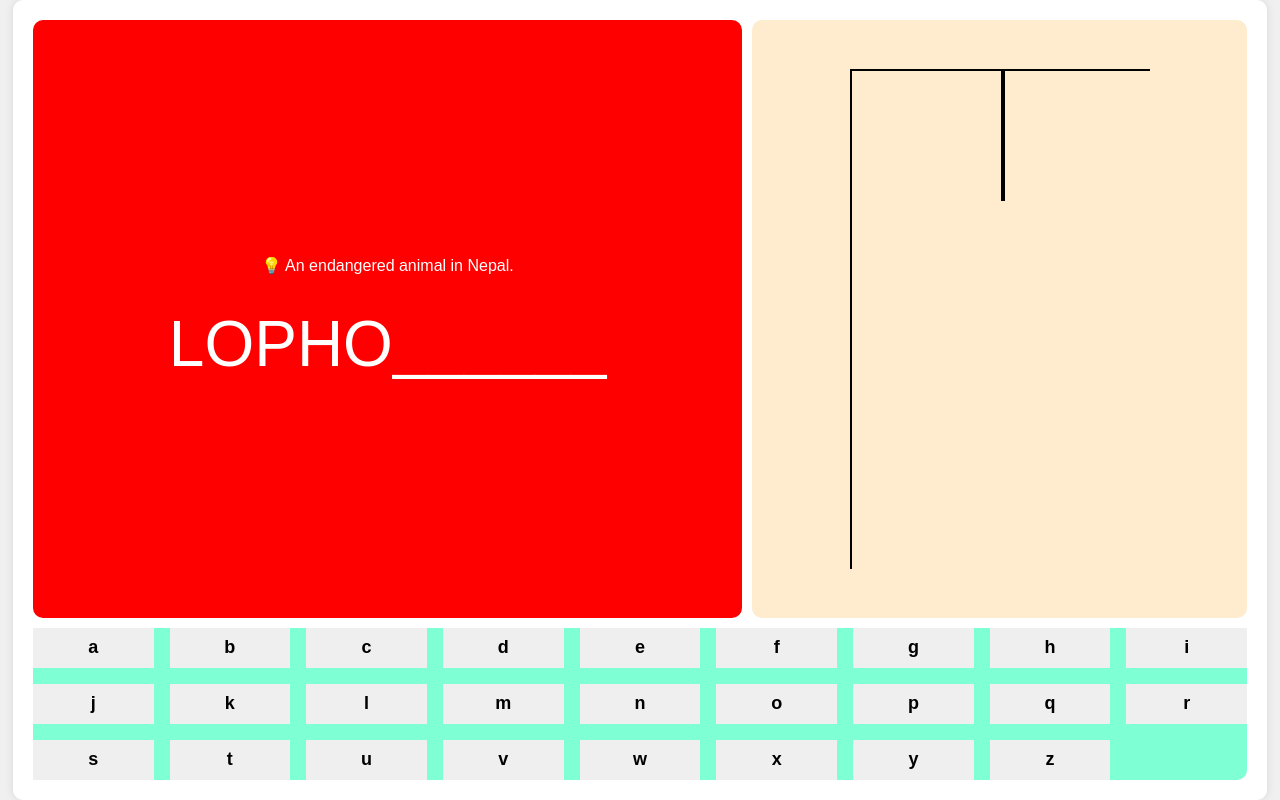
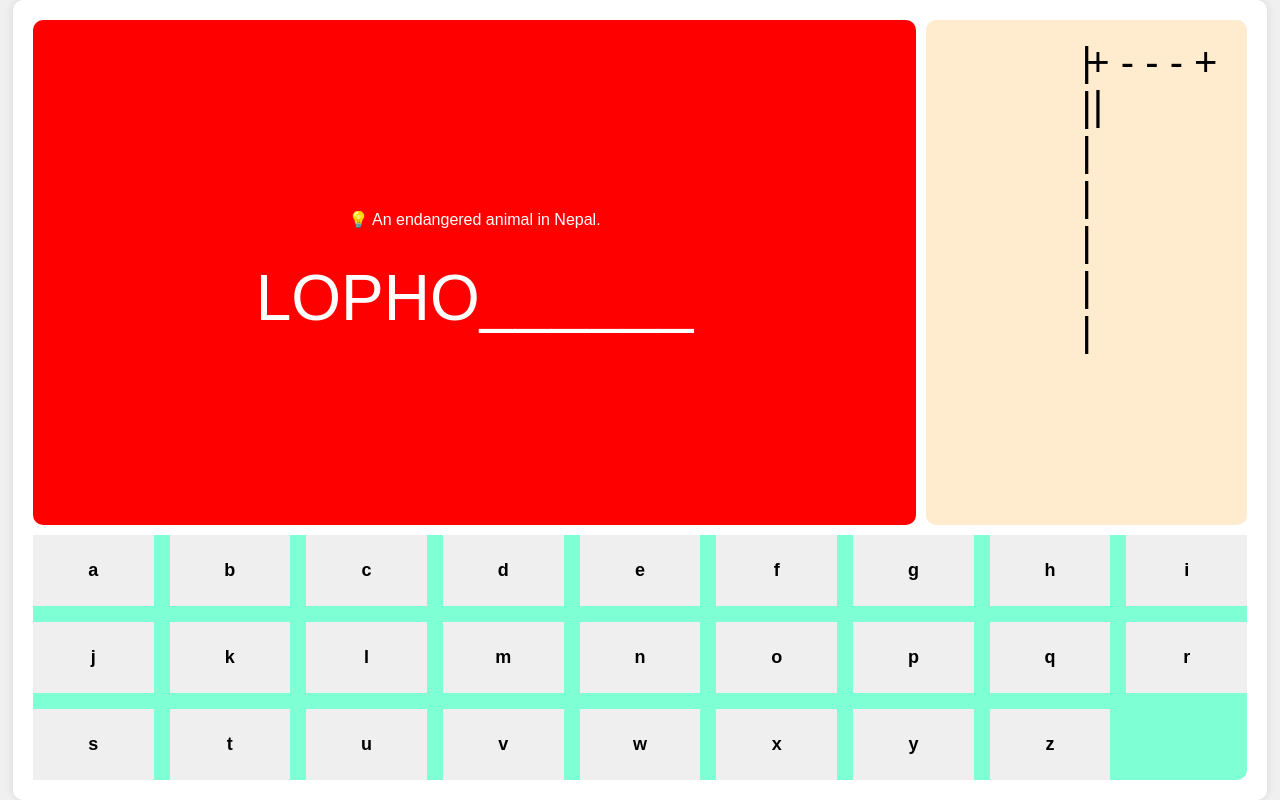
Before and after one commit to Ashmit72/AayulogicIntern, a PHP site: page / in a window 1280 px wide. Run offline with PHP 8.4, Linux system fonts and the light colour scheme.

Commit message:
Completed Hangman

```diff
--- a/hangman/index.html
+++ b/hangman/index.html
@@ -17,28 +17,49 @@
         </div>
       </div>
       <div class="manBox">
-        <div id="bar">
-          <div id="rope"></div>
-          <div id="man">
-            <div class="head">
-              <!-- <div id="eye">
-                <span>👁️</span>
-                <span>👁️</span>
-              </div>
-              <div id="nose">👃</div>
-              <div id="lips">🗢</div> -->
+        <!-- +---+
+        |   |
+        O   |
+       /|\  |
+       / \  |
+            | -->
+            <div class="horizantal-bar">
+              <span>+</span>
+              <span>-</span>
+              <span>-</span>
+              <span>-</span>
+              <span>+</span>
             </div>
-            <div class="hands">
-              <div id="hand-r"></div>
-              <div id="hand-l"></div>
+            <div class="vertical-bar" >
+             <span>|</span>
+             <span>|</span>
+             <span>|</span>
+             <span>|</span>
+             <span>|</span>
+             <span>|</span>
+             <span>|</span>
             </div>
-            <div class="body"></div>
-            <div class="legs">
-              <span id="right"> </span>
-              <span id="left"> </span>
+            <div class="rope">
+              <span>|</span>
             </div>
-          </div>
-        </div>
+            <div class="head" >
+              <span>O</span>
+            </div>
+            <div class="left-hand">
+              <span>/</span>
+            </div>
+            <div class="right-hand">
+              <span>\</span>
+            </div>
+            <div class="body">
+              <span>|</span>
+            </div>
+            <div class="left-leg">
+              <span>/</span>
+            </div>
+            <div class="right-leg">
+              <span>\</span>
+            </div>
       </div>
       <div class="keyboard">
         <button>a</button>
--- a/hangman/style.css
+++ b/hangman/style.css
@@ -53,133 +53,71 @@
 .hangman-container .manBox {
   grid-area: man;
   background-color: blanchedalmond;
-  display: flex;
-  justify-content: center;
-  align-items: center;
+  /* display: flex; */
+  /* flex-direction: column; */
+  /* justify-content: center; */
+  /* align-items: center; */
   font-size: 40px;
   padding: 20px;
   border-radius: 10px;
   position: relative;
 }
-.hangman-container .manBox #bar{
-  border-left: 2px solid black;
-  border-top: 2px solid black;
-  width: 300px;
-  height: 500px;
-  position: relative;
-}
-.hangman-container .manBox #rope{
-position: absolute;
-border: 2px solid black;
-height: 130px;
-left: 50%;
-width: 1px;
-}
-.hangman-container .manBox #man{
-  /* border: 2px solid black; */
-  width: 100px;
-  position: absolute;
-  left: 35%;
-  top: 8rem;
-}
-.hangman-container .manBox #man .head{
-  border-radius: 100%;
-  border: 2px solid black;
-  height: 100px;
-  position: relative;
+.hangman-container .manBox .vertical-bar{
   display: flex;
   flex-direction: column;
   align-items: center;
   justify-content: center;
-  background-color: black;
+}
+.hangman-container .manBox .horizantal-bar{
+position: absolute;
+left: 10rem;
+/* top: 2rem; */
+}
+.hangman-container .manBox .rope{
+  position: absolute;
+  top: 4rem;
+  left: 10.4rem;
+}
+.hangman-container .manBox .head{
+position: absolute;
+top: 0;
+left: 9.8rem;
+top: 7rem;
+display: none;
+}
+.hangman-container .manBox .left-hand{
+  position: absolute;
+  /* top: 0; */
+  left: 9rem;
+  top: 9rem;
   display: none;
 }
-.hangman-container .manBox #man .head #eye{
-  height: 10px;
-  margin-top: 0.5rem;
-  width:100%;
-  /* border-radius: 100%; */
-  /* background-color: blue; */
-  display: flex;
-  /* flex-direction: column; */
-  align-items: center;
-  justify-content: center;
-  padding:1rem;
-}
-.hangman-container .manBox #man .head #eye span{
-  /* background-color: blue; */
-  display: flex;
-  position: relative;
-  top: 1rem;
-  align-items: flex-start;
-  justify-content: flex-start;
-}
-.hangman-container .manBox #man .head #nose{
-  /* background-color: black; */
-  height: 40px;
-  transform: scale(0.7);
-  position: relative;
-  bottom: 0.5rem;
-}
-.hangman-container .manBox #man .head #lips{
-  /* background-color: red; */
-  height: 40px;
-  position: relative;
-  bottom: 1.5rem;
-  color: #ffffff;
-}
-.hangman-container .manBox #man .hands{
-  background-color: black;
-  width: 150px;
-  height: 8px;
-  border-radius: 8px;
-  position: relative;
-  right: 1.3rem;
-  display: none;
-  /* background-color: magenta; */
-  color: #fff;
-
-}
-.hangman-container .manBox #man .body{
-  border: 2px solid black;
-  height: 120px;
-  width: 100px;
-  position: relative;
-  left:3px;
-  border-radius: 50%;
-  background-color: black;
+.hangman-container .manBox .right-hand{
+  position: absolute;
+  left: 12rem;
+  top: 9rem;
   display: none;
 }
-.hangman-container .manBox #man .legs{
-  /* background-color: magenta; */
-  width: 100px;
-  display: flex;
-  align-items: center;
-  justify-content: space-evenly;
-  transform: translateY(-20px);
-
-}
-.hangman-container .manBox #man .legs #right{
-  height: 100px;
-  width: 10px;
-  border: 2px solid black;
-  background-color: black;
-  border-radius: 40%;
-  transform: rotate(0.1turn);
-  display: none;
-
-}
-.hangman-container .manBox #man .legs #left{
-  z-index: -1;
-  height: 100px;
-  border: 2px solid black;
-  transform: rotate(-0.1turn);
-  width: 10px;
-  background-color: black;
-  border-radius: 40%;
+.hangman-container .manBox .body{
+  position: absolute;
+  top:10rem;
+  left: 10.5rem;
   display: none;
 }
-
+.hangman-container .manBox .left-leg{
+position: absolute;
+top: 0;
+top:13rem;
+left: 10rem;
+display: none;
+}
+.hangman-container .manBox .right-leg{
+  position: absolute;
+top: 0;
+top:13rem;
+left: 11rem;
+display: none;
+}
 .hangman-container .keyboard {
   grid-area: keyboard;
   background-color: aquamarine;
```
Also changed, not shown: hangman/script.js (+16 -10 lines).
